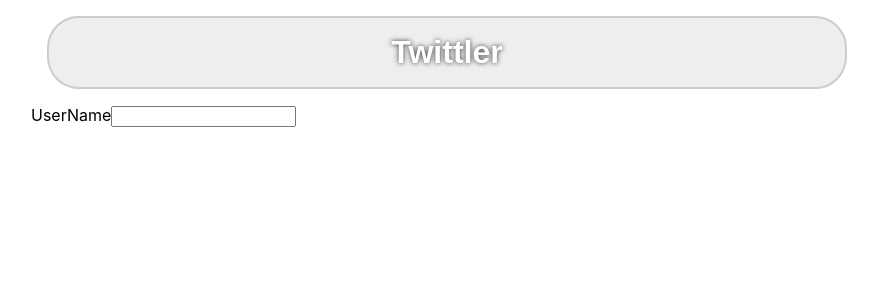
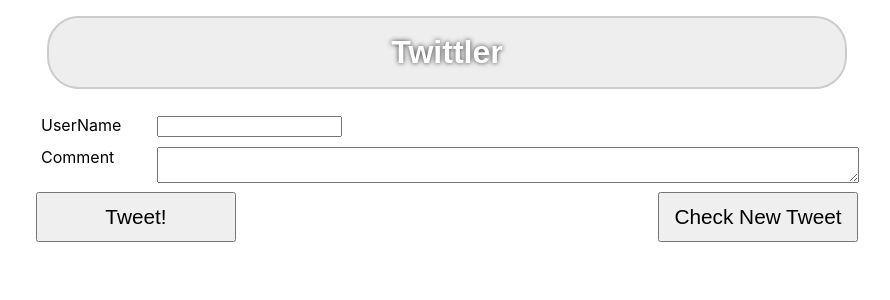
Before and after one commit to dokdo2005/ts-twittler, a React (Create React App) app: page / in a window 1280 px wide. Shown: the top 300 px of the page, without its empty margins (193-1083 px from the left). Built offline with nearby package versions, Linux system fonts and the light colour scheme.

Commit message:
writing area mockup complete

```diff
--- a/src/components/writingArea.tsx
+++ b/src/components/writingArea.tsx
@@ -1,10 +1,21 @@
 import React from 'react';
+import '../css/writingArea.css';
 
 export default function WritingArea() {
     return(
         <div className="writingArea">
-            UserName
-            <input type="text"></input>
+            <div className="inputArea">
+                <span className="inputLabel">UserName</span>
+                <span className="inputBox"><input type="text" className="userName"></input></span>
+            </div>
+            <div className="inputArea">
+                <span className="inputLabel">Comment</span>
+                <span className="inputBox"><textarea className="userComment"></textarea></span>
+            </div>
+            <div className="buttonArea">
+                <span className="submitBtn"><button type="button">Tweet!</button></span>
+                <span className="reloadBtn"><button type="button">Check New Tweet</button></span>
+            </div>
         </div>
     )
 }
--- a/src/css/writingArea.css
+++ b/src/css/writingArea.css
@@ -0,0 +1,44 @@
+.writingArea {
+  padding: 5px;
+}
+
+.inputArea {
+  display: flex;
+  padding: 5px;
+}
+
+.inputLabel {
+  flex: 1;
+}
+
+.inputBox {
+  flex: 6;
+}
+
+.userComment {
+  width: 100%;
+}
+
+.buttonArea {
+  display: flex;
+}
+
+.submitBtn,
+.reloadBtn {
+  flex: 1;
+}
+
+.submitBtn {
+  text-align: start;
+}
+
+.reloadBtn {
+  text-align: end;
+}
+
+.submitBtn > button,
+.reloadBtn > button {
+  width: 200px;
+  height: 50px;
+  font-size: 1.3em;
+}
```
